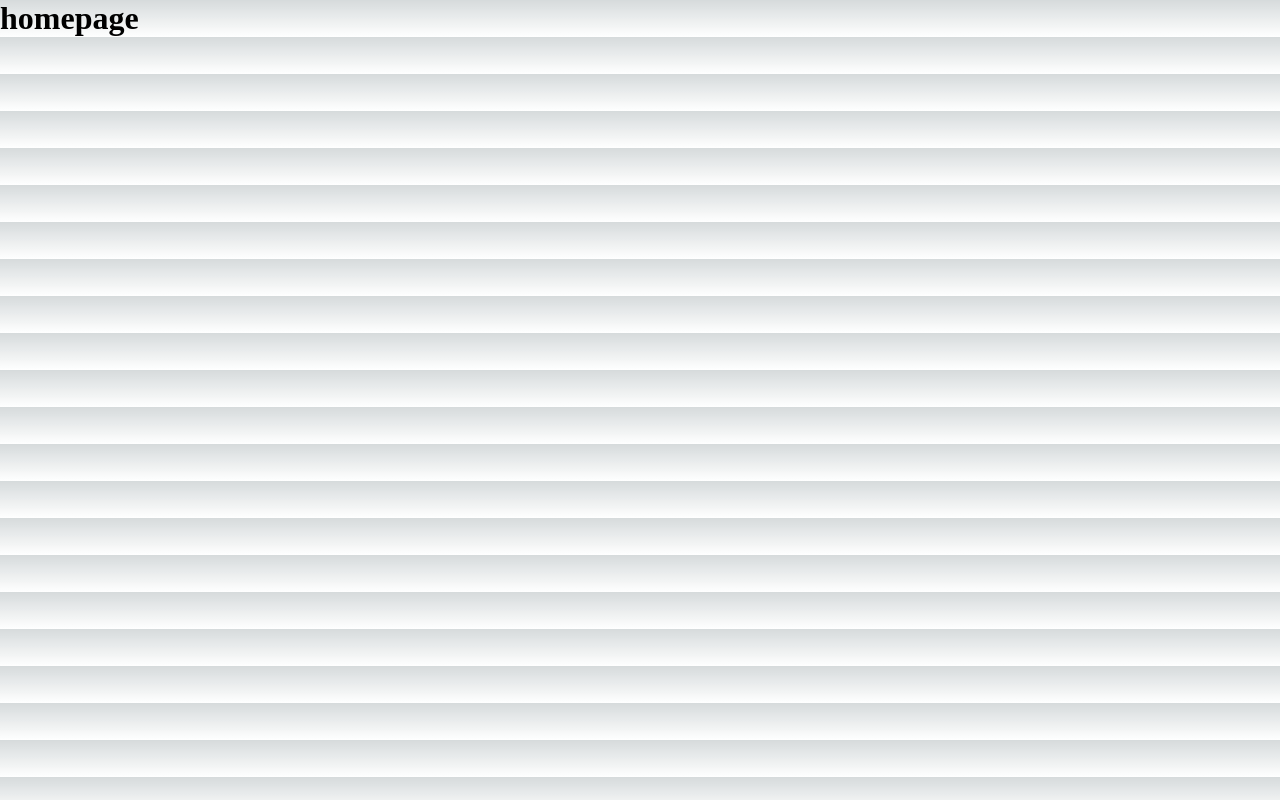
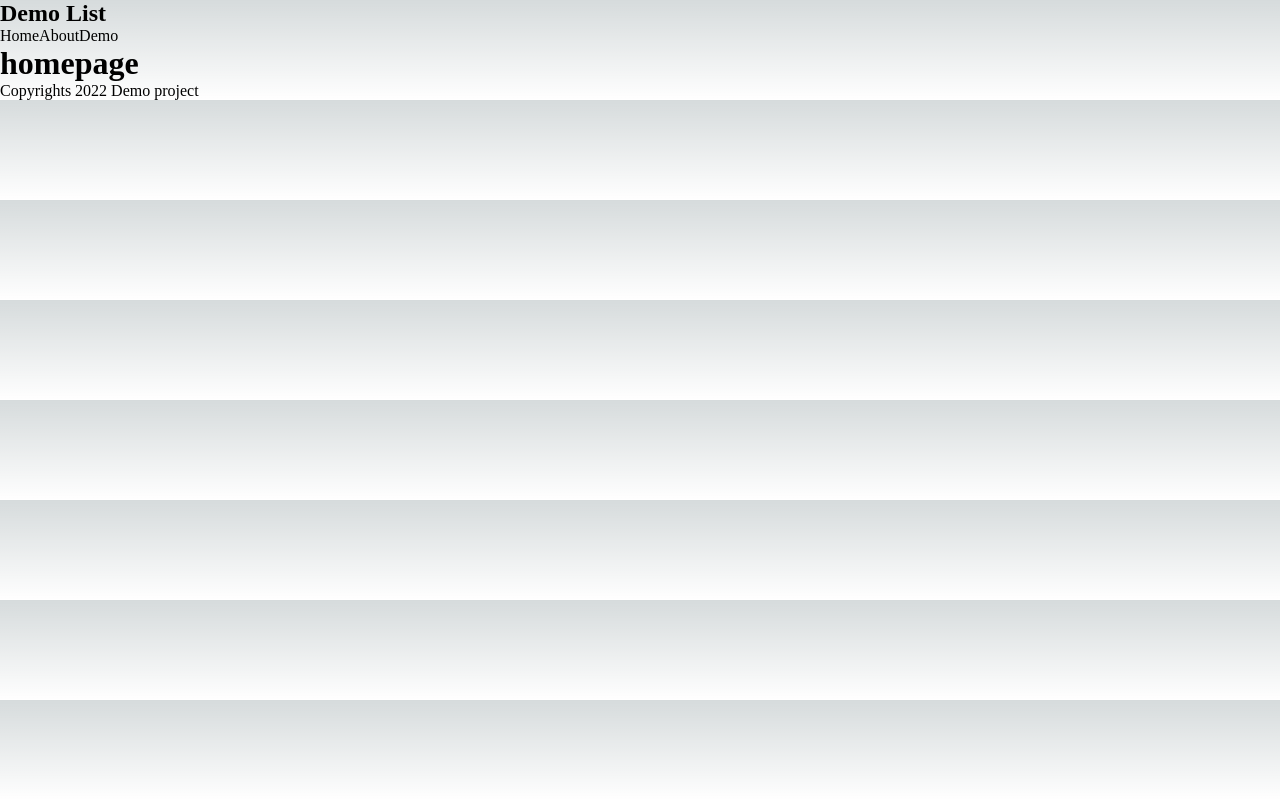
Before and after one commit to nmoras/nextjsdemo, a Next.js app: page / in a window 1280 px wide. Built offline with nearby package versions, Linux system fonts and the light colour scheme.

Commit message:
adding components

```diff
--- /dev/null
+++ b/comps/Footer.js
@@ -0,0 +1,10 @@
+const Footer = () => {
+    return (
+        <div>
+             <p>Copyrights 2022 Demo project</p>
+        </div>
+
+     );
+}
+
+export default Footer;
--- a/pages/index.js
+++ b/pages/index.js
@@ -1,12 +1,15 @@
 import Head from 'next/head'
 import styles from '@/styles/Home.module.css'
+import Navbar from '../comps/Navbar'
+import Footer from '../comps/Footer'
 
 
 export default function Home() {
   return (
     <div>
+      <Navbar/>
       <h1>homepage</h1>
-
+      <Footer/>
     </div>
   )
 }
```
